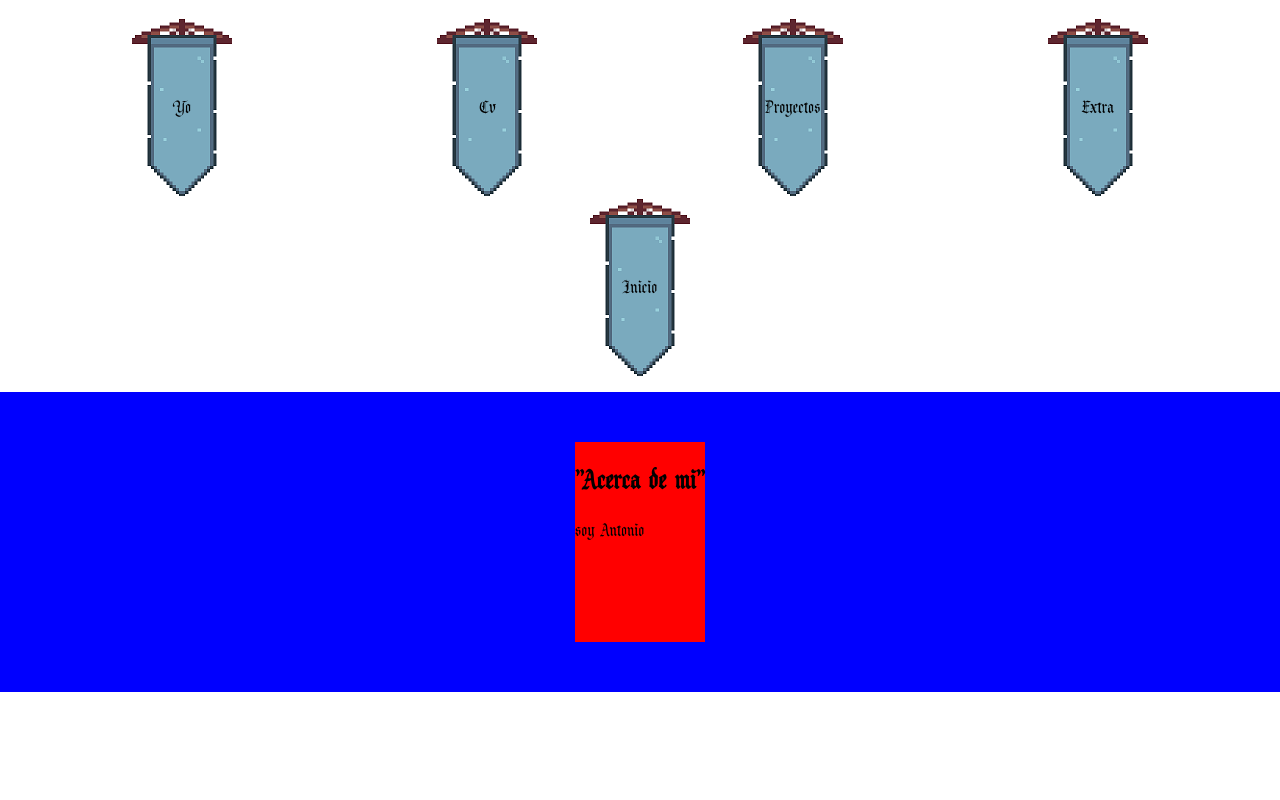
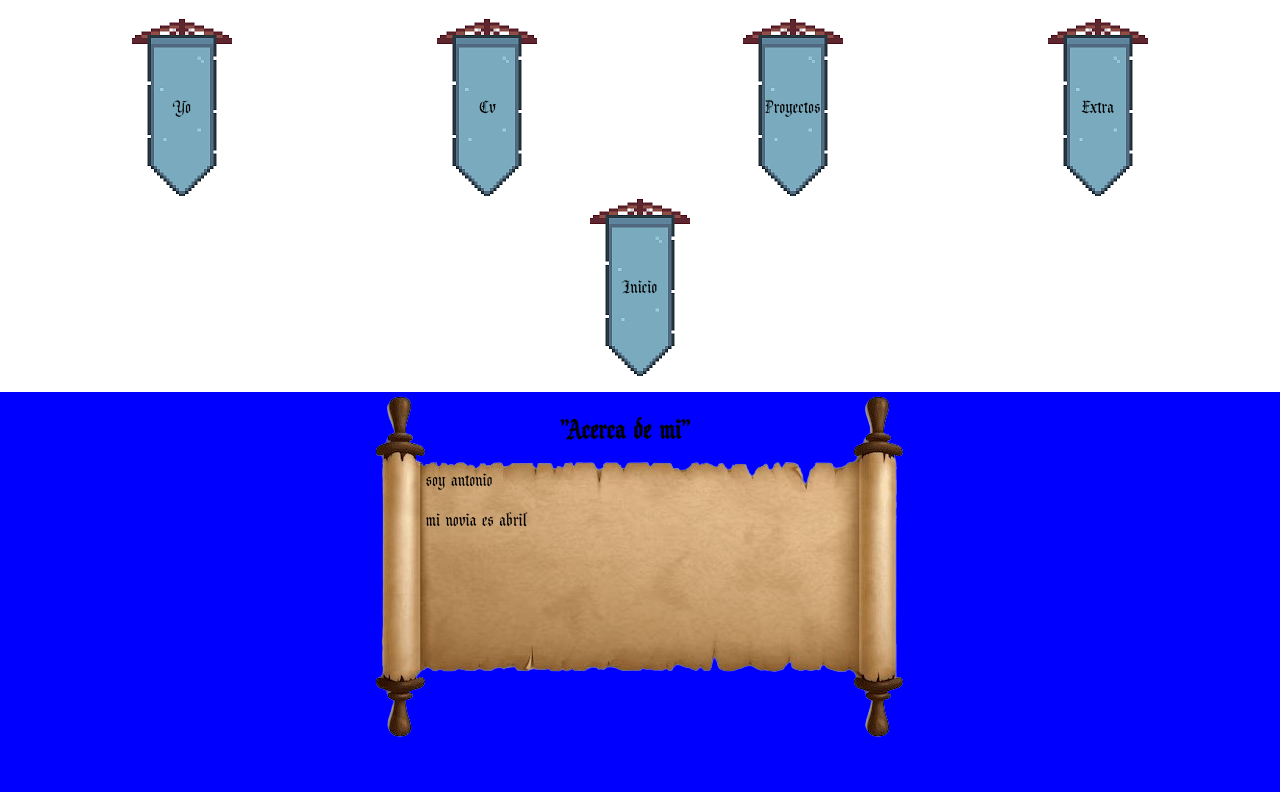
Before and after one commit to Mardowen/Mardowen.github.io, a plain HTML site: page yo.html in a window 1280 px wide. Drawn offline with Linux system fonts and the light colour scheme.

Commit message:
se agregan mensajes y distintos estilos al css

```diff
--- a/css/styleyo.css
+++ b/css/styleyo.css
@@ -1,5 +1,5 @@
 .contenedor{
-    height: 300px;
+    height: 400px;
     background-color: blue;
     display: flex;
     justify-content: center;
@@ -7,6 +7,18 @@
 }
 
 .contenedor2{
-    background-color: red;
-    margin: 50px;
+    background-image: url('Pergamino.png');
+    background-repeat: no-repeat;
+    width: 536px;
+    height: 349px;
+
 }
+
+.About_me{
+    margin-left: 35%;
+}
+
+.contenedor3{
+    margin-left: 10%;
+    margin-right: 10%;
+}
--- a/yo.html
+++ b/yo.html
@@ -27,9 +27,10 @@
 
     <section class="contenedor">
        <div class="contenedor2">
-            <h1>"Acerca de mi"</h1>
-            <div>
-                <p>soy Antonio</p>
+            <h1 class="About_me">"Acerca de mi"</h1>
+            <div class="contenedor3">
+                <p>soy antonio</p>
+                <p>mi novia es abril</p>
             </div>
        </div>
 
```
